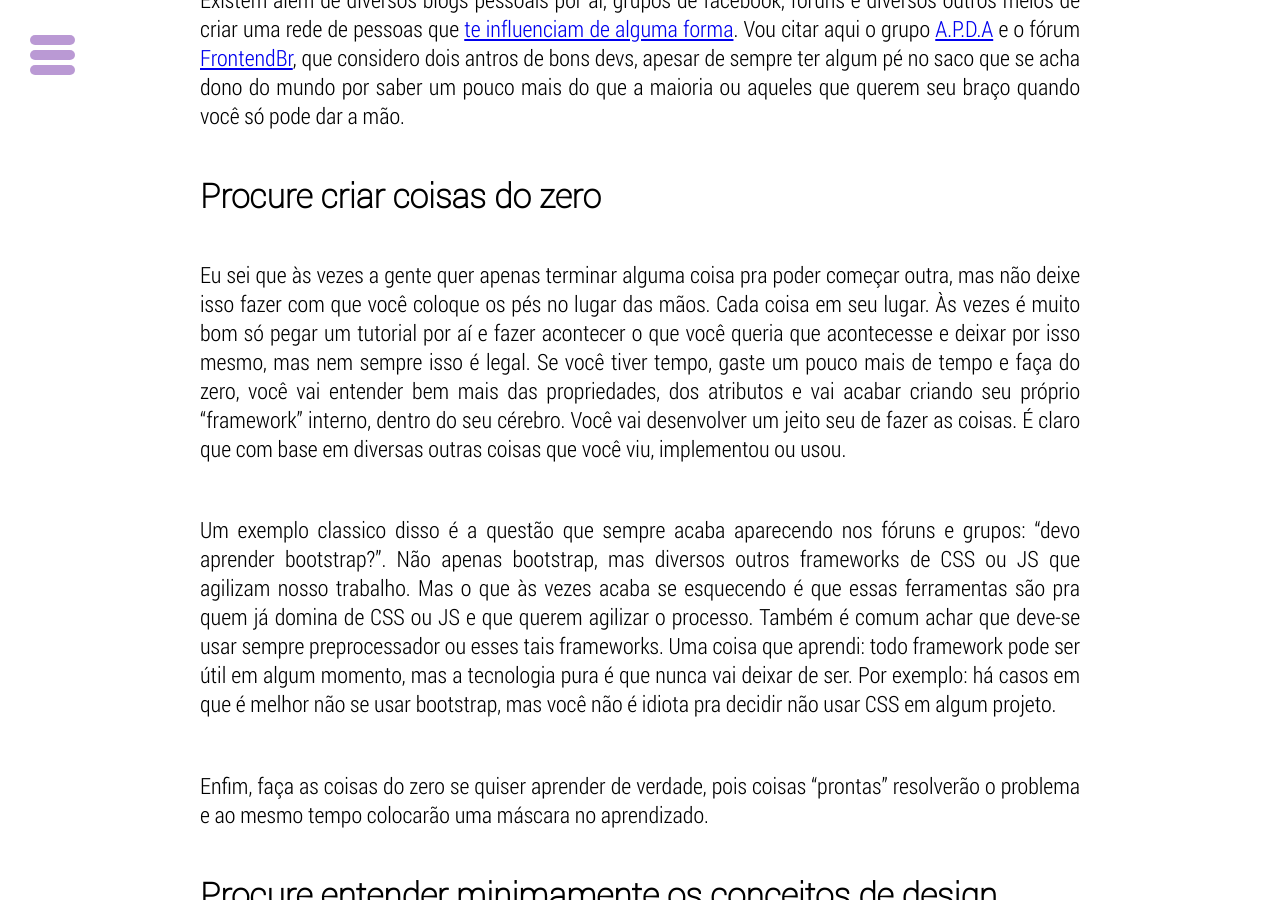
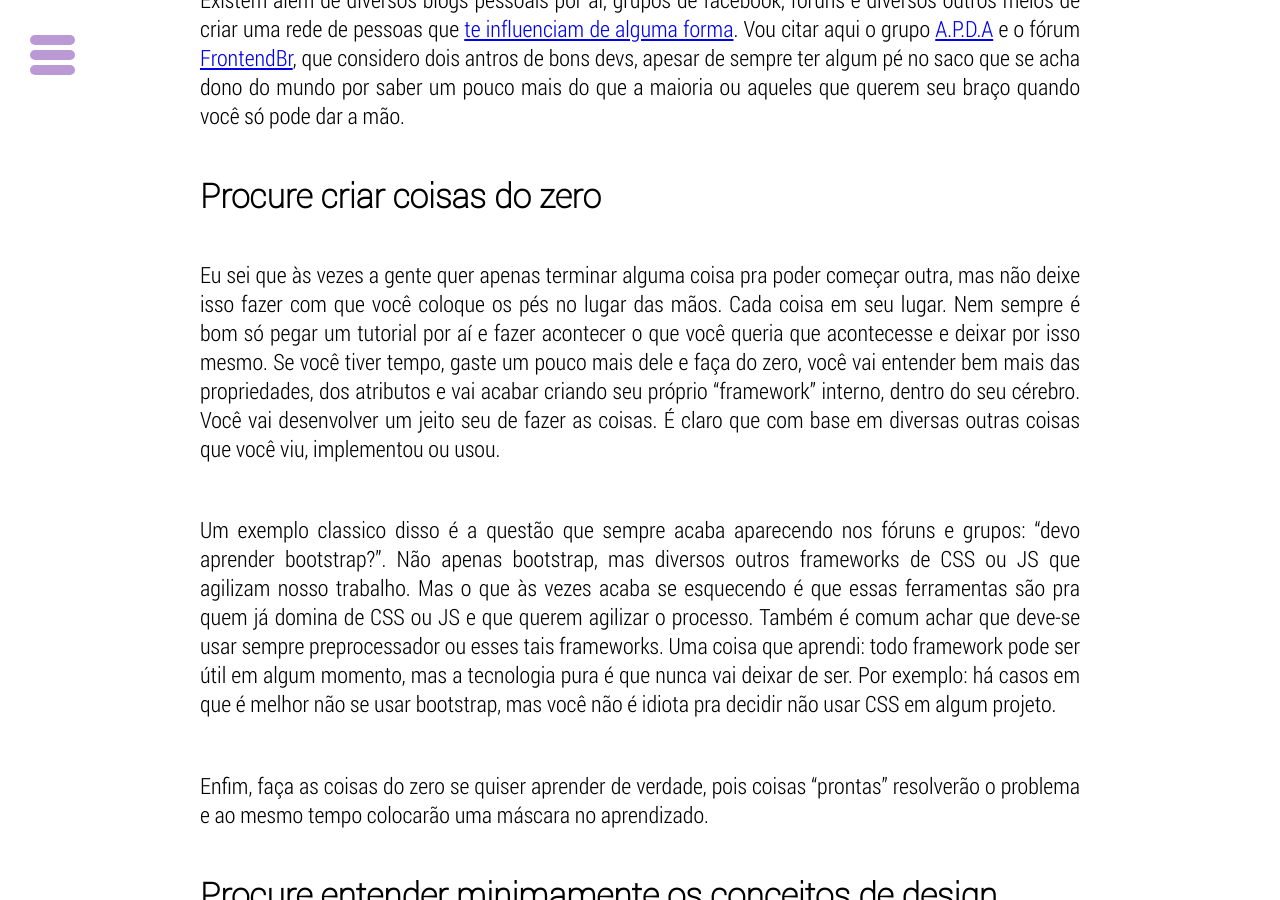
Before and after one commit to batoreh/netoguimaraes.github.io, a Jekyll site: the page built from _posts/2016-05-21-Dicas de um Frontend Junior.md, in a window 1280 px wide and 900 px high, scrolled down 2132 px. Built offline with Jekyll 4.4.1, drawn with Linux system fonts in a browser that asks for light colours; comment, search, counter and statistics services are not loaded.

Commit message:
Update 2016-05-21-Dicas de um Frontend Junior.md

```diff
--- a/_posts/2016-05-21-Dicas de um Frontend Junior.md
+++ b/_posts/2016-05-21-Dicas de um Frontend Junior.md
@@ -28,7 +28,7 @@ Existem além de diversos blogs pessoais por aí, grupos de facebook, fóruns e
 
 ## Procure criar coisas do zero
 
-Eu sei que às vezes a gente quer apenas terminar alguma coisa pra poder começar outra, mas não deixe isso fazer com que você coloque os pés no lugar das mãos. Cada coisa em seu lugar. Às vezes é muito bom só pegar um tutorial por aí e fazer acontecer o que você queria que acontecesse e deixar por isso mesmo, mas nem sempre isso é legal. Se você tiver tempo, gaste um pouco mais de tempo e faça do zero, você vai entender bem mais das propriedades, dos atributos e vai acabar criando seu próprio "framework" interno, dentro do seu cérebro. Você vai desenvolver um jeito seu de fazer as coisas. É claro que com base em diversas outras coisas que você viu, implementou ou usou.
+Eu sei que às vezes a gente quer apenas terminar alguma coisa pra poder começar outra, mas não deixe isso fazer com que você coloque os pés no lugar das mãos. Cada coisa em seu lugar. Nem sempre é bom só pegar um tutorial por aí e fazer acontecer o que você queria que acontecesse e deixar por isso mesmo. Se você tiver tempo, gaste um pouco mais dele e faça do zero, você vai entender bem mais das propriedades, dos atributos e vai acabar criando seu próprio "framework" interno, dentro do seu cérebro. Você vai desenvolver um jeito seu de fazer as coisas. É claro que com base em diversas outras coisas que você viu, implementou ou usou.
 
 Um exemplo classico disso é a questão que sempre acaba aparecendo nos fóruns e grupos: "devo aprender bootstrap?". Não apenas bootstrap, mas diversos outros frameworks de CSS ou JS que agilizam nosso trabalho. Mas o que às vezes acaba se esquecendo é que essas ferramentas são pra quem já domina de CSS ou JS e que querem agilizar o processo. Também é comum achar que deve-se usar sempre preprocessador ou esses tais frameworks. Uma coisa que aprendi: todo framework pode ser útil em algum momento, mas a tecnologia pura é que nunca vai deixar de ser. Por exemplo: há casos em que é melhor não se usar bootstrap, mas você não é idiota pra decidir não usar CSS em algum projeto.
 
```
